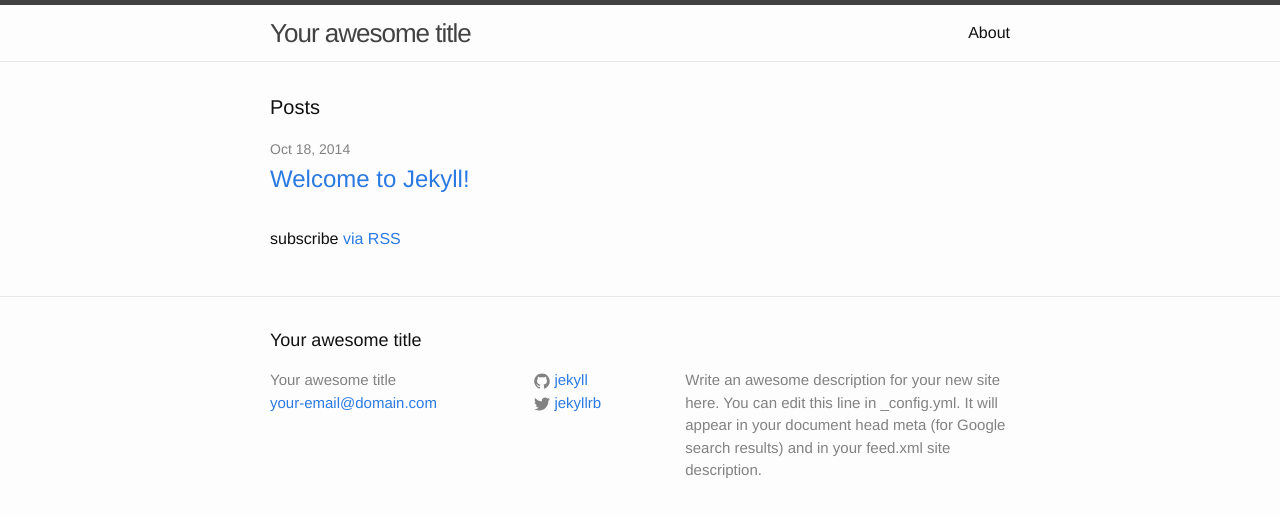
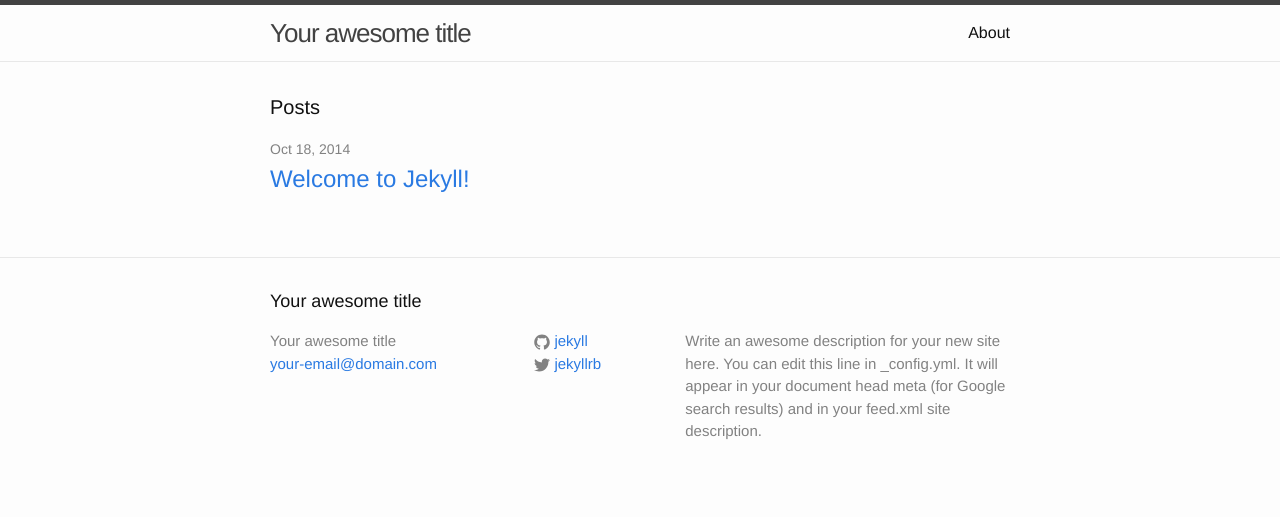
Before and after one commit to byh1997/byh1997.github.io, a Jekyll site: the page built from index.html, in a window 1280 px wide. Shown: the top 517 px of the page. Built offline with Jekyll 4.4.1, drawn with Linux system fonts in a browser that asks for light colours.

Commit message:
Update index.html

```diff
--- a/index.html
+++ b/index.html
@@ -18,6 +18,4 @@
     {% endfor %}
   </ul>
 
-  <!p class="rss-subscribe">subscribe <a href="{{ "/feed.xml" | prepend: site.baseurl }}">via RSS</a></p>
-
 </div>
```
